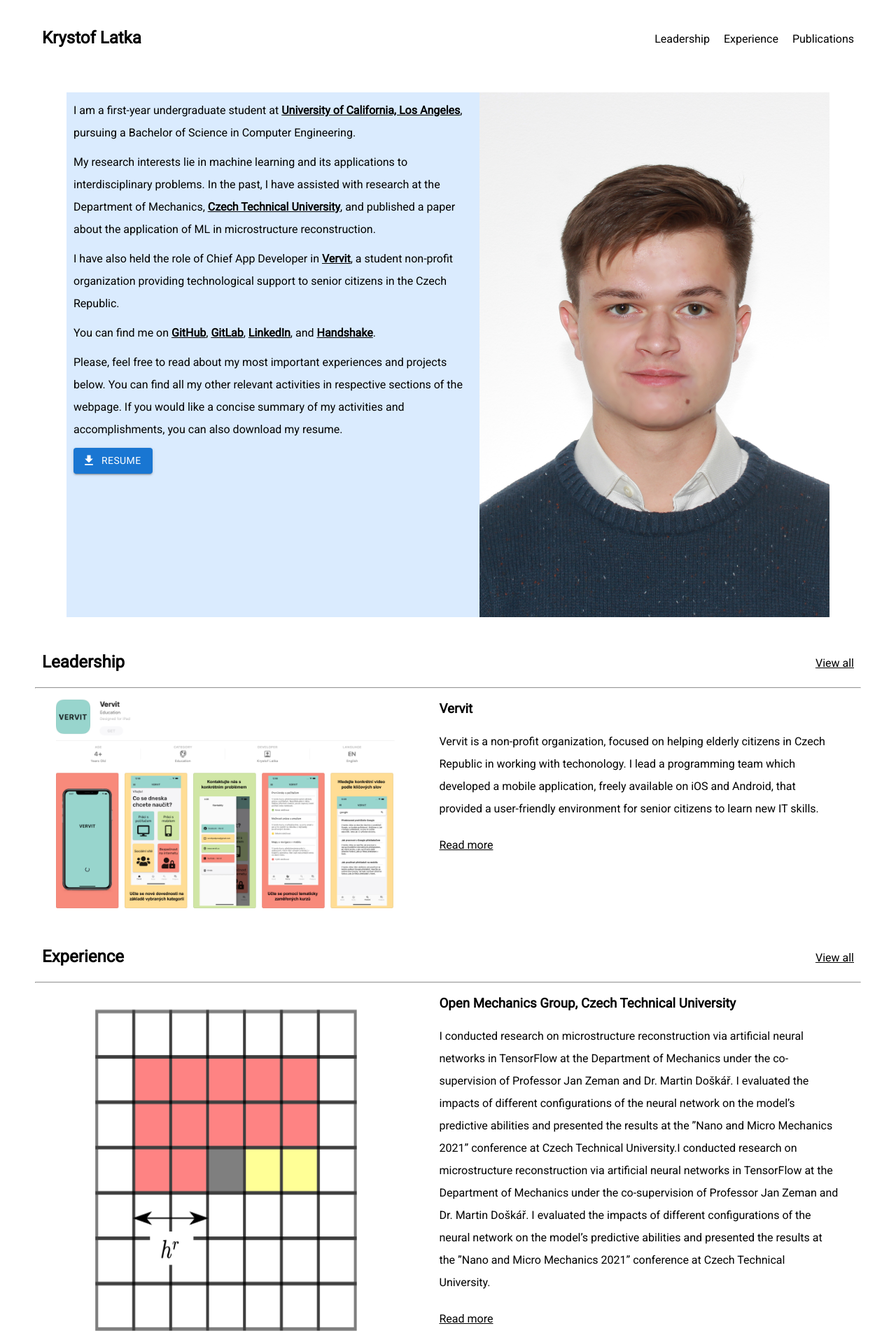
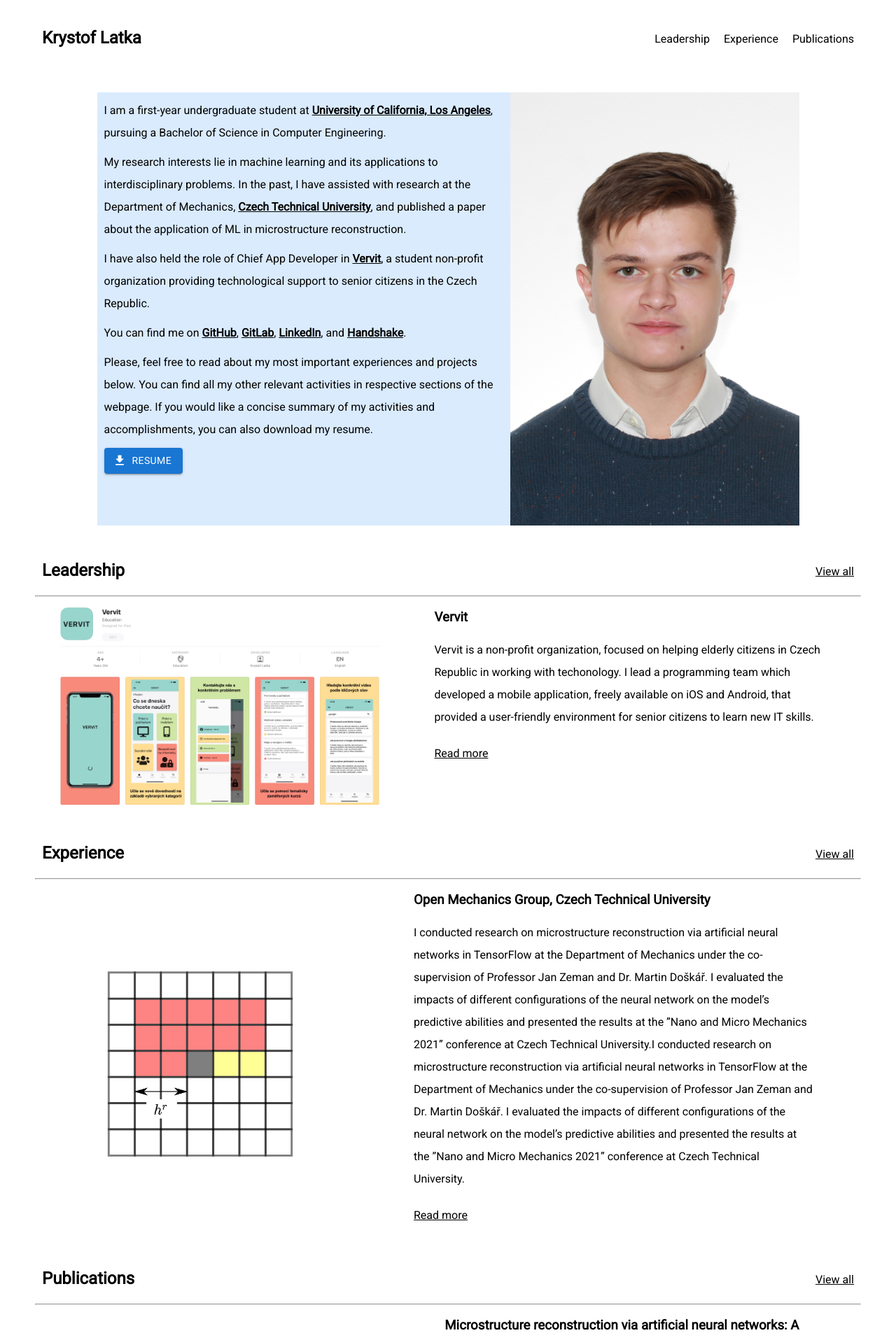
Before and after one commit to latka-krystof/website, a React (Create React App) app in the folder my-app/: page / in a window 1280 px wide. Shown: the top 1905 px of the page at 70% size. Built offline with nearby package versions, Linux system fonts and the light colour scheme.

Commit message:
potentially fix overflowing image problem

```diff
--- a/my-app/src/components/Experience.js
+++ b/my-app/src/components/Experience.js
@@ -9,6 +9,10 @@
 import Twitter from '../assets/Twitter.png';
 
 function Experience() {
+
+	var w = window.screen.width;
+	const MIN_ELEMENT_WIDTH = 0.35;
+
     return (
         <div>
           <div className="masthead">
@@ -33,8 +37,8 @@
 						</div>
 						<h3>In media</h3>
 						<div className="flexRow" style={{justifyContent: 'space-evenly'}}>
-							<img src={LinkedIn} alt="" style={{width: '40%', height: 'auto'}} />
-							<img src={Twitter} alt="" style={{width: '40%', height: 'auto'}} />
+							<img src={LinkedIn} alt="" style={{width: '40%', minWidth: MIN_ELEMENT_WIDTH * w, objectFit: 'contain'}} />
+							<img src={Twitter} alt="" style={{width: '40%', minWidth: MIN_ELEMENT_WIDTH * w, objectFit: 'contain'}} />
 						</div>
 					</div>
 					<div className='item'>
--- a/my-app/src/components/Home.css
+++ b/my-app/src/components/Home.css
@@ -26,7 +26,6 @@
 #introText {
 	background-color: rgb(218 235 254);
 	width: 50%;
-	min-width: 500px;
 }
 
 .heading {
@@ -47,5 +46,4 @@
 	flex-direction: column;
 	justify-content: flex-start;
 	width: 50%;
-	min-width: 500px;
 }
--- a/my-app/src/components/Home.js
+++ b/my-app/src/components/Home.js
@@ -14,10 +14,14 @@
 import { Link } from 'react-router-dom';
 
 function Home() {
+
+	var w = window.screen.width;
+	const MIN_ELEMENT_WIDTH = 0.35
+
 	return (
 		<div>
 			<div id="intro">
-				<div id = "introText">
+				<div id = "introText" style={{minWidth: MIN_ELEMENT_WIDTH * w}}>
 					<p>
 						I am a first-year undergraduate student at <a href="https://www.ucla.edu"><b>University of California, Los Angeles</b>,</a> pursuing a Bachelor of Science in Computer Engineering.
 					</p>
@@ -37,7 +41,7 @@
 						</Button>
 					</div>
 				</div>
-				<img style={{width: '35%', height: 'auto', minWidth: '500px'}} src={ProfilePicture} alt="" />
+				<img style={{width: '35%', minWidth: MIN_ELEMENT_WIDTH * w, objectFit: 'contain'}} src={ProfilePicture} alt="" />
 			</div>
 			<div>
 				<div className="item">
@@ -47,8 +51,8 @@
 					</div>
 					<hr style={{color: 'black'}}></hr>
 					<div className="thumbnail">
-						<img style={{width: '40%', height: 'auto', minWidth: '500px'}} src={VervitApp} alt="" />
-						<div className="thumbnailText">
+						<img style={{width: '40%', height: 'auto', minWidth: MIN_ELEMENT_WIDTH * w}} src={VervitApp} alt="" />
+						<div className="thumbnailText" style={{minWidth: MIN_ELEMENT_WIDTH * w}}>
 							<h3>Vervit</h3>
 							<p>
 								Vervit is a non-profit organization, focused on helping elderly citizens in Czech Republic in working with techonology. I lead a programming team which developed a mobile application, freely available on iOS and Android, that provided a user-friendly environment for senior citizens to learn new IT skills.
@@ -64,8 +68,8 @@
 					</div>
 					<hr style={{color: 'black'}}></hr>
 					<div className="thumbnail">
-						<img style={{width: '30%', height: 'auto', minWidth: '500px'}} src={ArticlePic} alt="" />
-						<div className="thumbnailText">
+						<img style={{width: '30%', height: 'auto', minWidth: MIN_ELEMENT_WIDTH * w, objectFit: 'contain'}} src={ArticlePic} alt="" />
+						<div className="thumbnailText" style={{minWidth: MIN_ELEMENT_WIDTH * w}}>
 							<h3>Open Mechanics Group, Czech Technical University</h3>
 							<p>
 							I conducted research on microstructure reconstruction via artificial neural networks in TensorFlow at the Department of Mechanics under the co-supervision of Professor Jan Zeman and Dr. Martin Doškář. I evaluated the impacts of different configurations of the neural network on the model’s predictive abilities and presented the results at the ”Nano and Micro Mechanics 2021” conference at Czech Technical University.I conducted research on microstructure reconstruction via artificial neural networks in TensorFlow at the Department of Mechanics under the co-supervision of Professor Jan Zeman and Dr. Martin Doškář. I evaluated the impacts of different configurations of the neural network on the model’s predictive abilities and presented the results at the ”Nano and Micro Mechanics 2021” conference at Czech Technical University.</p>
@@ -80,8 +84,8 @@
 					</div>
 					<hr style={{color: 'black'}}></hr>
 					<div className="thumbnail">
-						<img style={{width: '45%', height: 'auto', minWidth: '500px'}} src = {ArticleThumbnail} alt="" />
-						<div className="thumbnailText">
+						<img style={{width: '45%', height: 'auto', minWidth: MIN_ELEMENT_WIDTH * w, objectFit: 'contain'}} src = {ArticleThumbnail} alt="" />
+						<div className="thumbnailText" style={{minWidth: MIN_ELEMENT_WIDTH * w}}>
 							<h3>Microstructure reconstruction via artificial neural networks: A combination of causal and non-causal approach</h3>
 							<p>
 								My work investigates the applicability of artificial neural networks (ANNs) in reconstructing a sample image of a sponge-like microstructure. We propose to reconstruct the image by predicting the phase of the current pixel based on its causal neighbourhood, and subsequently, use a non-causal ANN model to smooth out the reconstructed image as a form of post-processing. We also consider the impacts of different configurations of the ANN model (e.g., the number of densely connected layers, the number of neurons in each layer, the size of both the causal and non-causal neighbourhood) on the models' predictive abilities quantified by the discrepancy between the spatial statistics of the reference and the reconstructed sample.
```
